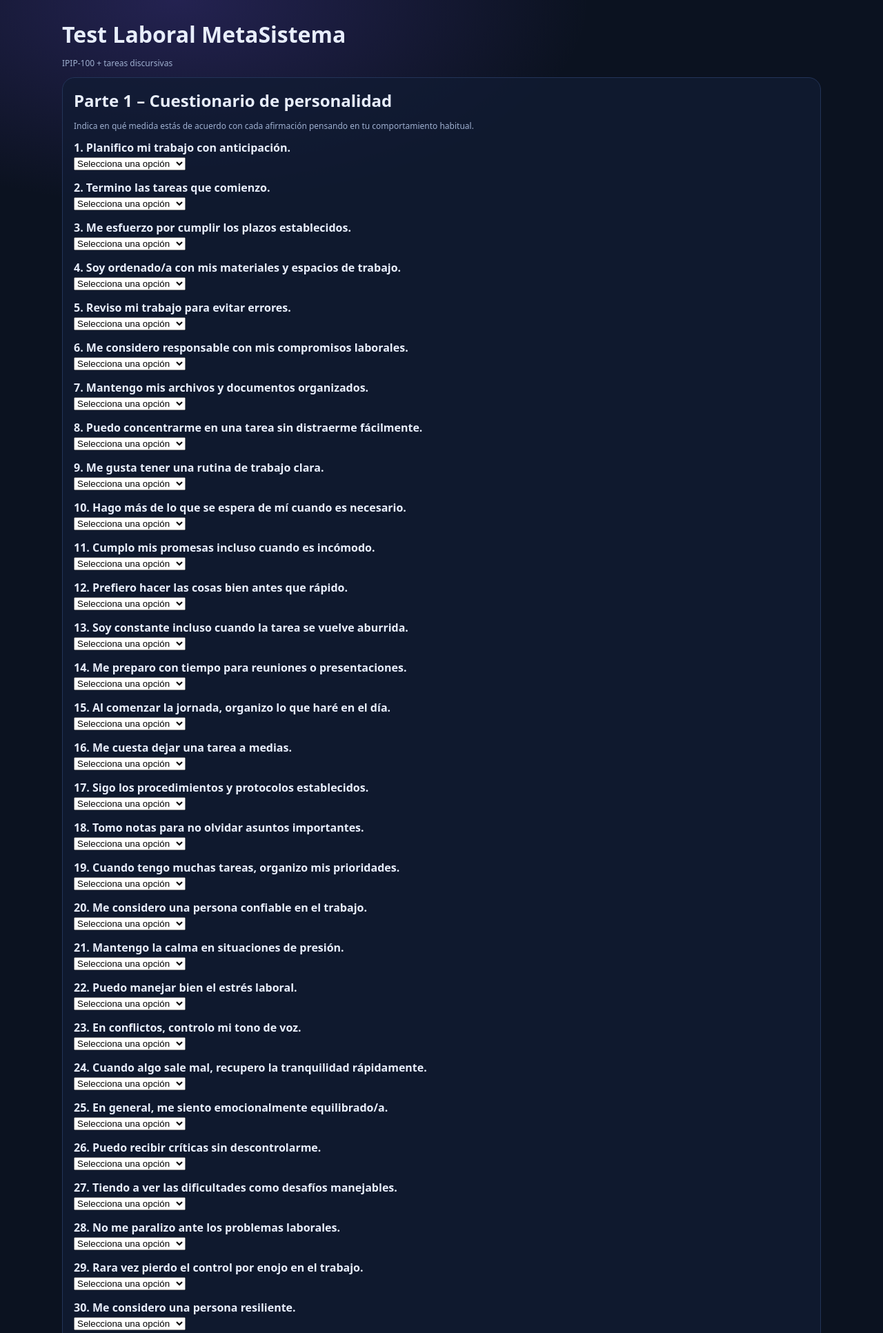
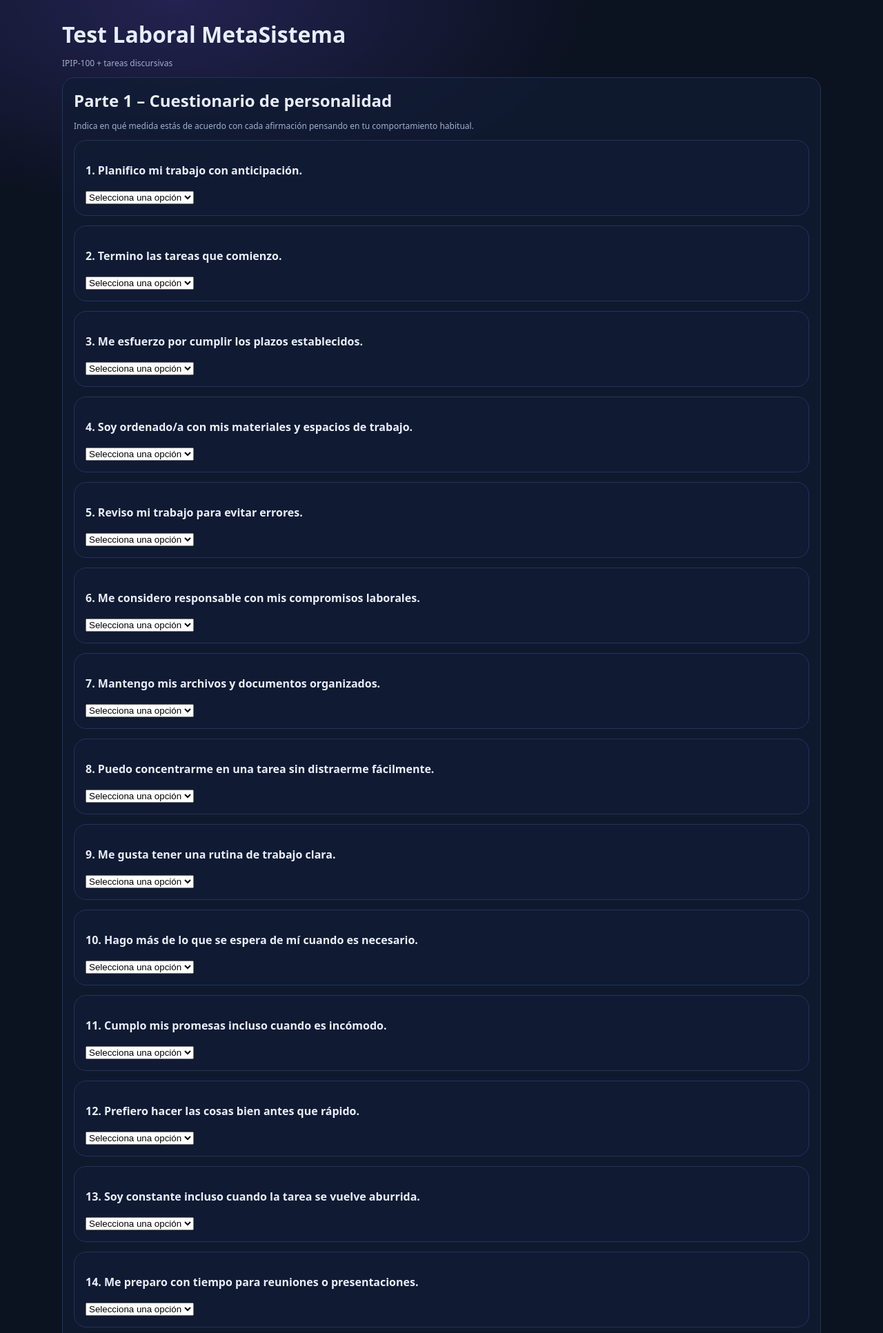
Before and after one commit to christiansotofajardo-cpu/test-laboral-metasistema, a FastAPI app: page /test in a window 1280 px wide. Shown: the top 1933 px of the page at 69% size. Run offline with FastAPI, Linux system fonts and the light colour scheme.

Commit message:
Update test.html

```diff
--- a/templates/test.html
+++ b/templates/test.html
@@ -8,50 +8,47 @@
 
 <body>
   <div class="container">
-
     <h1>Test Laboral MetaSistema</h1>
     <p class="small">IPIP-100 + tareas discursivas</p>
 
     <div class="card">
       <h2>Parte 1 – Cuestionario de personalidad</h2>
       <p class="small">
-        Indica en qué medida estás de acuerdo con cada afirmación
-        pensando en tu comportamiento habitual.
+        Indica en qué medida estás de acuerdo con cada afirmación pensando en tu comportamiento habitual.
       </p>
 
       <form method="post">
 
         {% for item in items %}
-        <div style="margin-bottom:14px;">
-          <strong>{{ loop.index }}. {{ item.text }}</strong><br>
-
+        <div class="card">
+          <p><b>{{ loop.index }}. {{ item.text }}</b></p>
           <select name="{{ item.id }}" required>
             <option value="">Selecciona una opción</option>
-            <option value="1">1 – Muy en desacuerdo</option>
-            <option value="2">2 – En desacuerdo</option>
-            <option value="3">3 – Neutral</option>
-            <option value="4">4 – De acuerdo</option>
-            <option value="5">5 – Muy de acuerdo</option>
+            <option value="1">Muy en desacuerdo</option>
+            <option value="2">En desacuerdo</option>
+            <option value="3">Neutral</option>
+            <option value="4">De acuerdo</option>
+            <option value="5">Muy de acuerdo</option>
           </select>
         </div>
         {% endfor %}
 
-        <div class="card" style="margin-top:20px;">
-          <h2>Parte 2 – Producción escrita</h2>
-
-          <label><strong>Texto funcional</strong></label><br>
-          <textarea name="texto_funcional" rows="6" style="width:100%;"></textarea><br><br>
-
-          <label><strong>Texto situacional</strong></label><br>
-          <textarea name="texto_situacional" rows="6" style="width:100%;"></textarea>
+        <div class="card">
+          <h2>Parte 2 – Producción escrita (funcional)</h2>
+          <textarea name="texto_funcional" rows="6" style="width:100%;" required></textarea>
         </div>
 
-        <br>
-        <button type="submit">Enviar</button>
+        <div class="card">
+          <h2>Parte 3 – Producción escrita (situacional)</h2>
+          <textarea name="texto_situacional" rows="6" style="width:100%;" required></textarea>
+        </div>
+
+        <div class="card">
+          <button type="submit">Enviar evaluación</button>
+        </div>
 
       </form>
     </div>
-
   </div>
 </body>
 </html>
```
